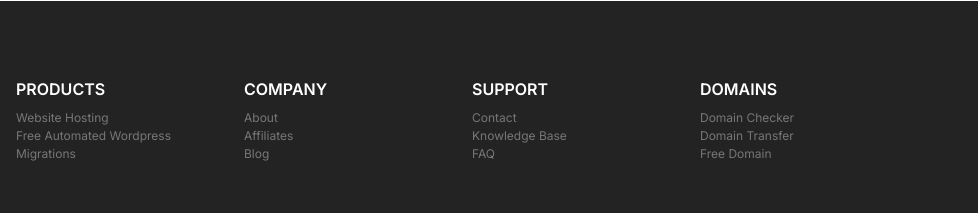
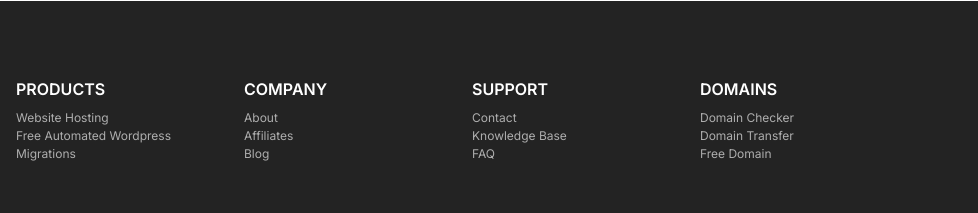
Before and after one commit to MilitsaTsvetkova/Cloudify, a website built with Parcel: page index.html in a window 1280 px wide. Shown: the part 5695-5908 px from the top of the page, 302-1280 px from the left. Built offline with nearby package versions, Linux system fonts and the light colour scheme.

Commit message:
fix contrast ratio footer

```diff
--- a/css/styles.css
+++ b/css/styles.css
@@ -866,7 +866,7 @@ a {
 }
 
 .footer a {
-    color: #777;
+    color: #aeaeae;
     transition: color 0.3s;
 }
 
```
